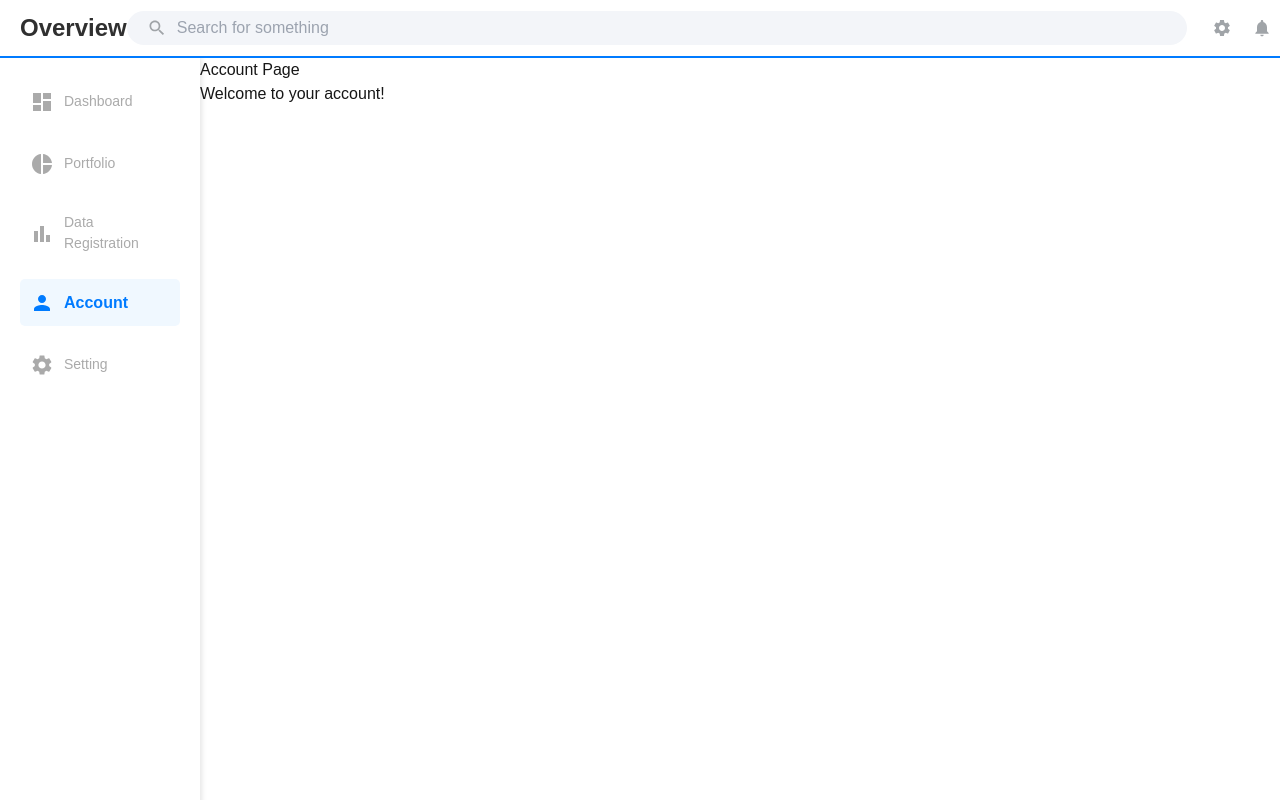
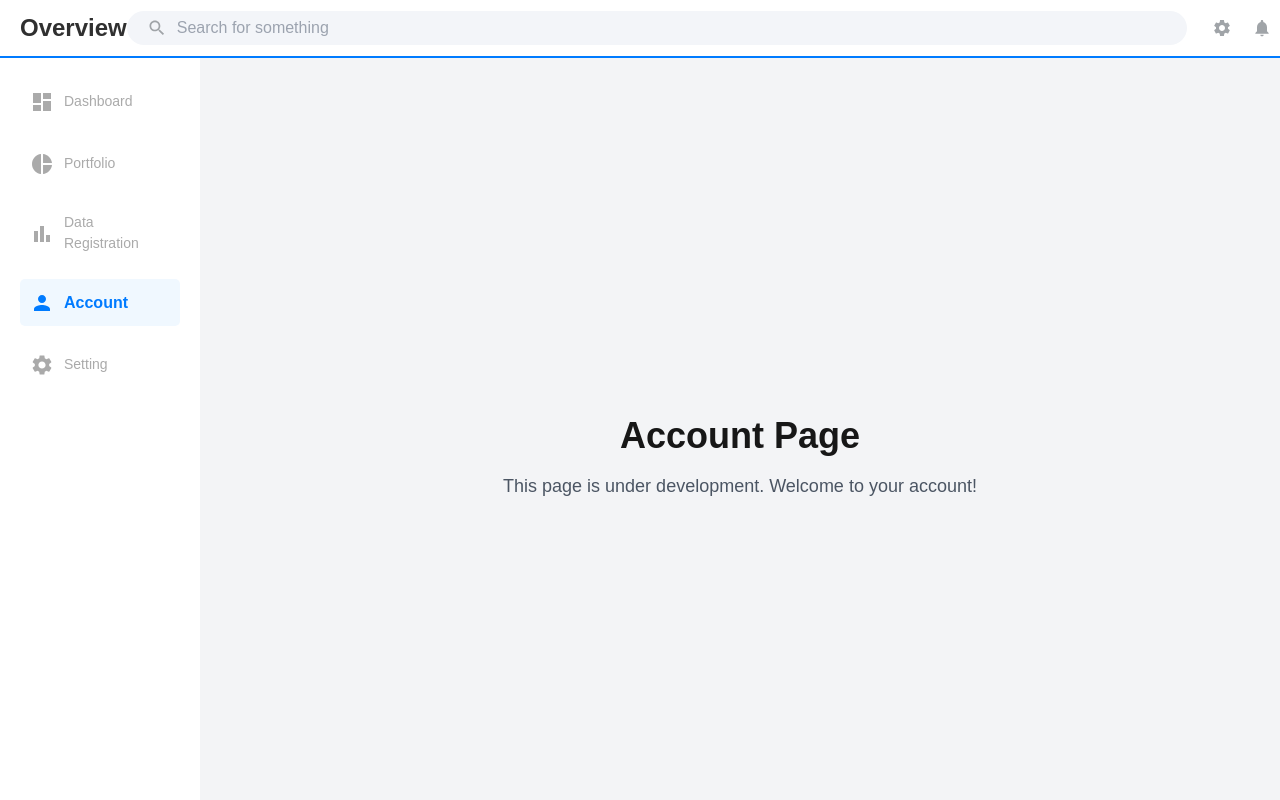
Before and after one commit to cosmos-capstone/frontend, a Next.js app: page /account in a window 1280 px wide. Built offline with nearby package versions, Linux system fonts and the light colour scheme.

Commit message:
update: account page

```diff
--- a/app/account/page.tsx
+++ b/app/account/page.tsx
@@ -2,9 +2,9 @@ import React from 'react';
 
 const Account: React.FC = () => {
   return (
-    <div>
-      <h1>Account Page</h1>
-      <p>Welcome to your account!</p>
+    <div className="flex flex-col items-center justify-center min-h-screen bg-gray-100">
+      <h1 className="text-4xl font-bold mb-4">Account Page</h1>
+      <p className="text-lg text-gray-600">This page is under development. Welcome to your account!</p>
     </div>
   );
 };
```
